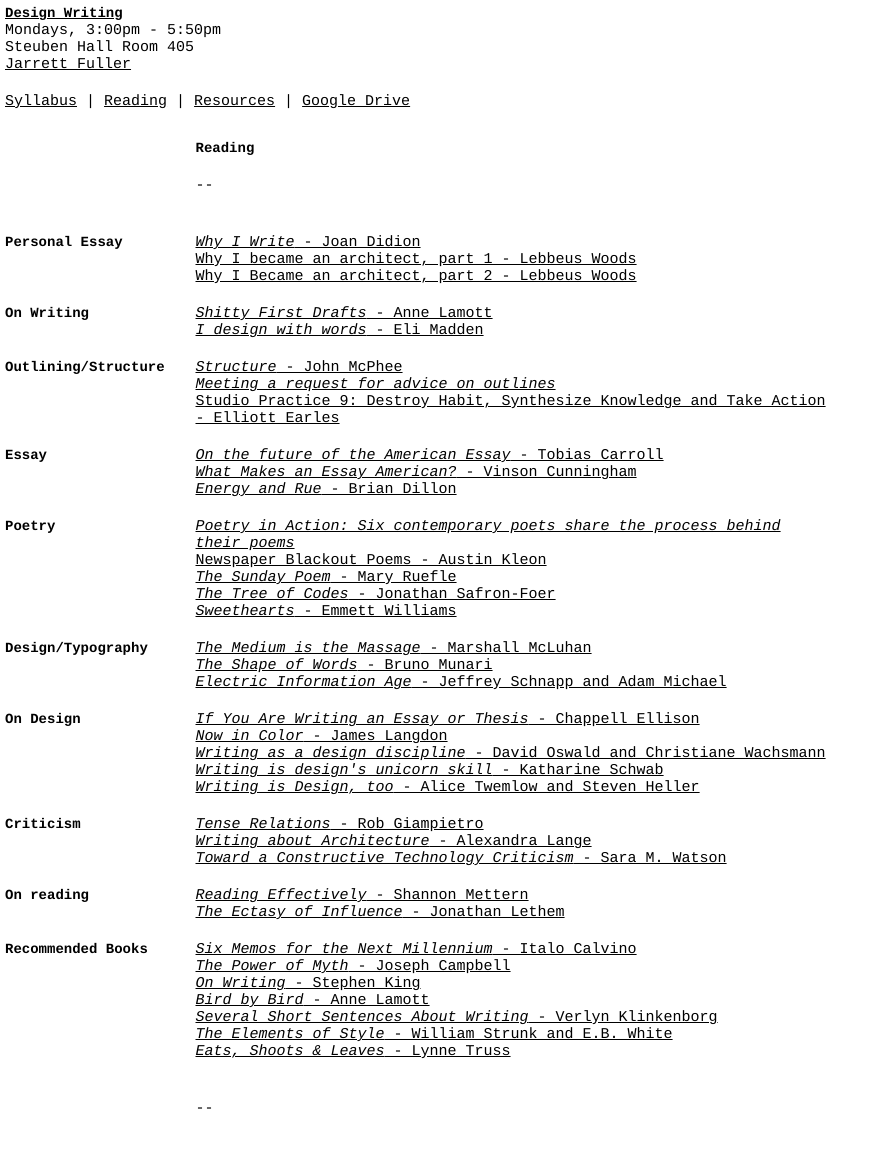
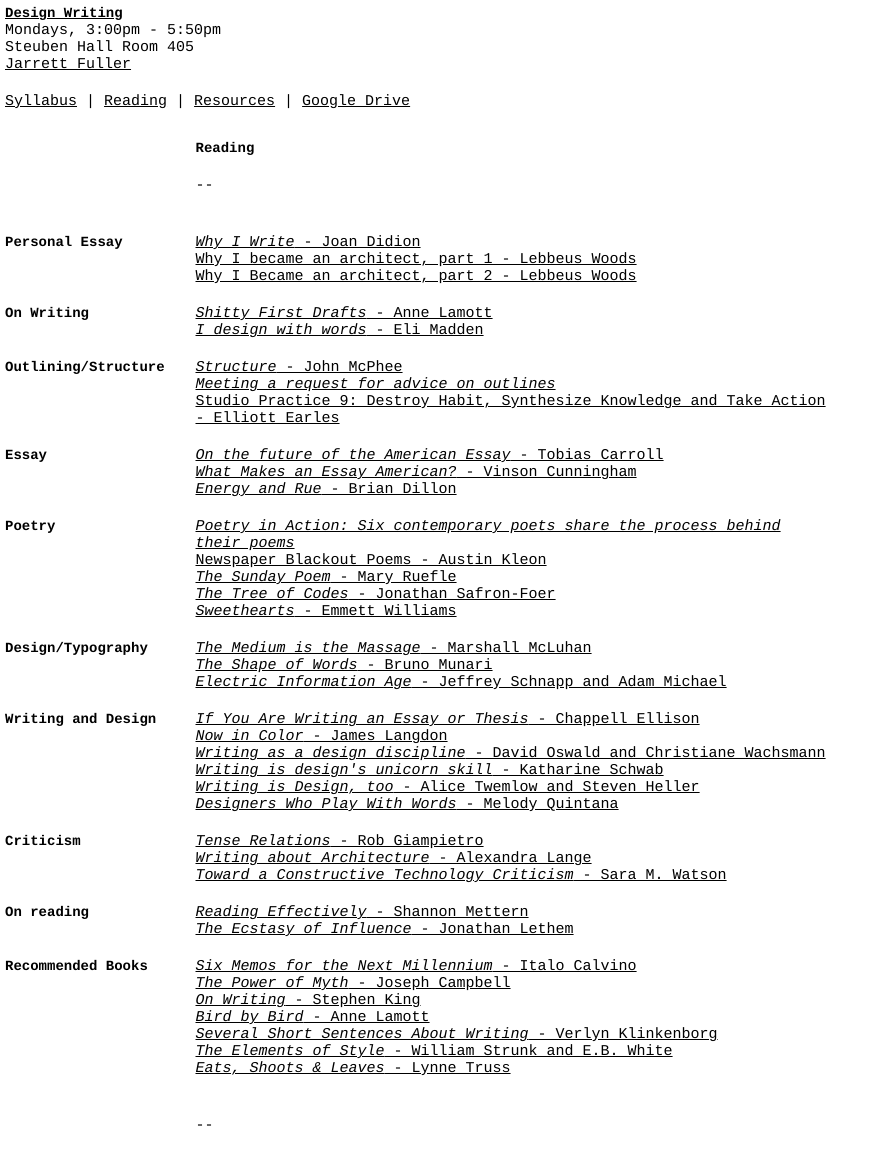
Before and after one commit to jarrettfuller/design-writing, a plain HTML site: page reading.html in a window 1280 px wide. Shown: the whole page, without its empty margins (0-883 px from the left). Drawn offline with Linux system fonts and the light colour scheme.

Commit message:
updated syllabus

```diff
--- a/reading.html
+++ b/reading.html
@@ -82,13 +82,14 @@
         <p><a href="downloads/IP_TEIAB_Supplement_1_Fiore.pdf"><i>Electric Information Age</i> - Jeffrey Schnapp and Adam Michael</a></p></div></div>
 
                 <div class="syllabus">
-                <h3>On Design</h3>
+                <h3>Writing and Design</h3>
                     <div class="class">
                         <p><a href="https://medium.com/@chappelltracker/if-you-are-writing-an-essay-or-a-thesis-7e6e0eaeedef"><i>If You Are Writing an Essay or Thesis</i> - Chappell Ellison</a></p>
                         <p><a href="http://www.servinglibrary.org/journal/11/now-in-color"><i>Now in Color</i> - James Langdon</a></p>
                         <p><a href="http://www.aisdesign.org/aisd/en/english-writing-as-design-discipline-the-information-department-of-the-ulm-school-of-design-and-its-impact-the-school-and-beyond"><i>Writing as a design discipline</i> - David Oswald and Christiane Wachsmann</a></p>
                         <p><a href="https://www.fastcodesign.com/3068938/forget-coding-writing-is-the-new-unicorn-skill"><i>Writing is design's unicorn skill</i> - Katharine Schwab</a></p>
                         <p><a href="https://www.theatlantic.com/entertainment/archive/2012/07/writing-is-design-too/260342/"><i>Writing is Design, too</i> - Alice Twemlow and Steven Heller</a></p>
+                        <p><a href="https://medium.com/dropbox-design/designers-who-play-with-words-2ea8a7afb9bb"><i>Designers Who Play With Words</i> - Melody Quintana</a></p>
                     </div>
             </div>
 
@@ -106,7 +107,7 @@
                 <h3>On reading</h3>
                 <div class="class">
                     <p><a href="http://wordsinspace.net/shannon/2010/08/20/reading-effectively/"><i>Reading Effectively</i> - Shannon Mettern</a></p>
-                    <p><a href="downloads/The-Ecstasy-of-Influence.pdf"><i>The Ectasy of Influence</i> - Jonathan Lethem</a></p>
+                    <p><a href="downloads/The-Ecstasy-of-Influence.pdf"><i>The Ecstasy of Influence</i> - Jonathan Lethem</a></p>
 
                 </div>
             </div>
```
Also changed, not shown: syllabus.html (+1 -1 lines).
